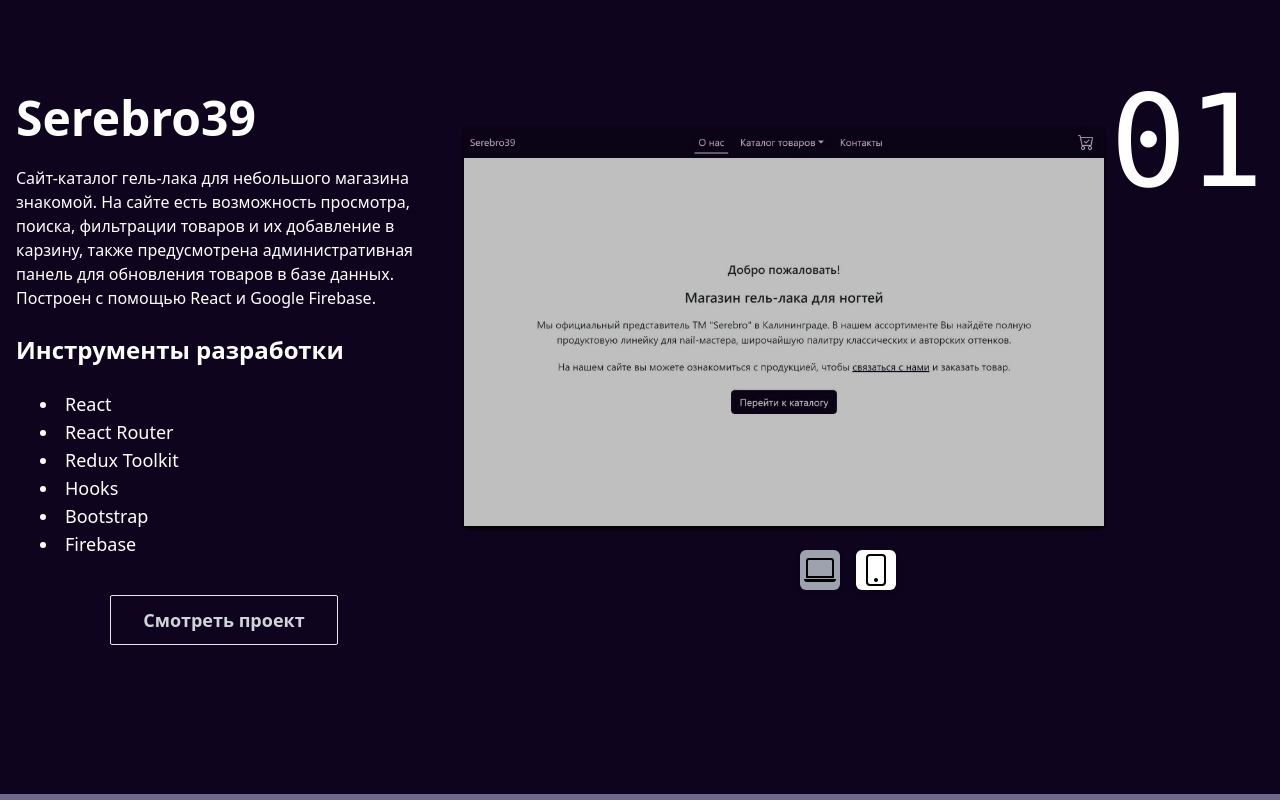
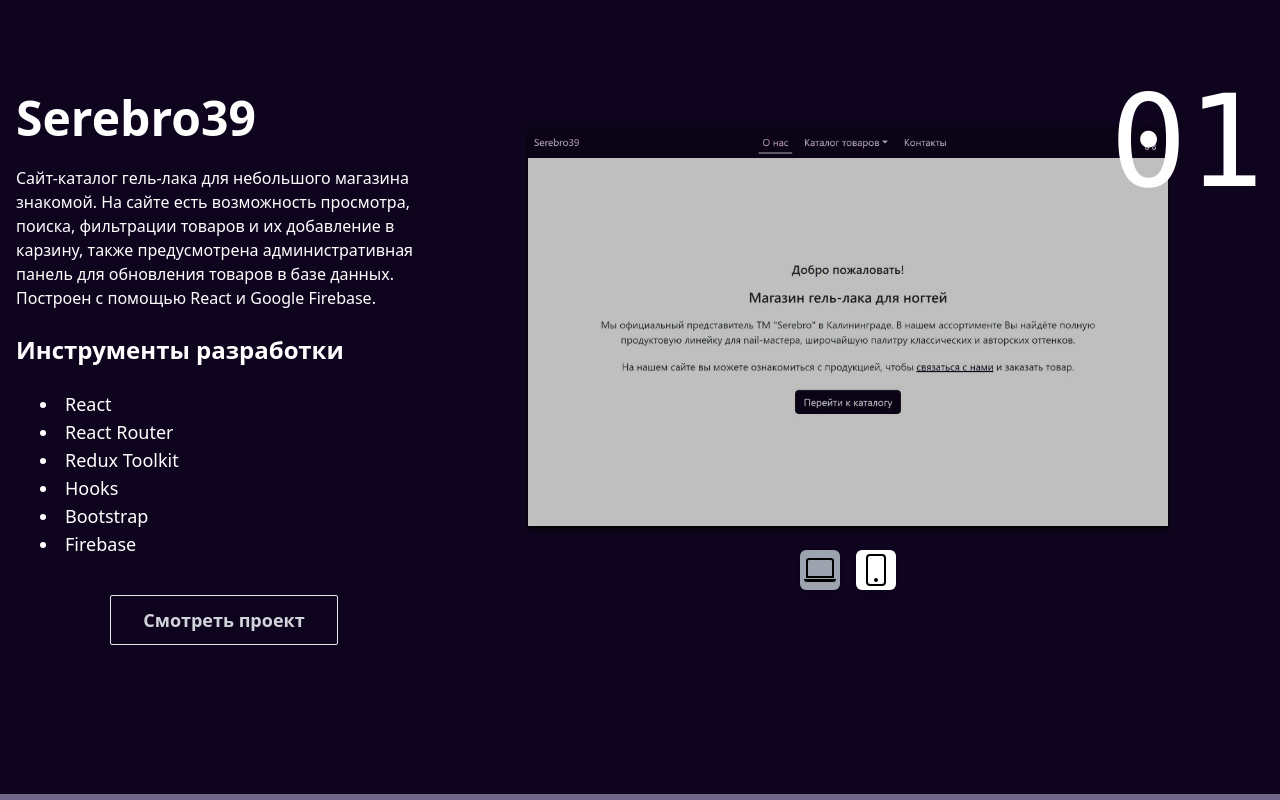
Before and after one commit to blank-evgeniy/portfolio, a React (Vite) app: page / in a window 1280 px wide. Shown: the part 1980-2780 px from the top of the page. Built offline with nearby package versions, Linux system fonts and the light colour scheme; the HTML template or start-up script is replaced by a standard one.

Commit message:
Fixed project screen style

```diff
--- a/src/components/Projects/ProjectItem.tsx
+++ b/src/components/Projects/ProjectItem.tsx
@@ -78,11 +78,12 @@
                     }
                 >
                     <Reveal>
+                        <div className="relative h-[50vh]">
                             <img
                                 className={
                                     orientation === 'mobile'
-                                    ? 'mx-auto h-[50vh] shadow-md shadow-black brightness-75'
-                                    : 'h-[50vh] object-contain shadow-md shadow-black brightness-75'
+                                        ? 'mx-auto max-h-[50vh] shadow-md shadow-black brightness-75'
+                                        : 'absolute left-[50%] top-[50%] max-h-[50vh] -translate-x-1/2 -translate-y-1/2 shadow-md shadow-black brightness-75'
                                 }
                                 src={
                                     orientation === 'laptop'
@@ -90,6 +91,7 @@
                                         : `./projects/${projectData.mobileImg}`
                                 }
                             />
+                        </div>
                     </Reveal>
                     <Reveal>
                         <div className="flex justify-center gap-4">
```
Lines whose indentation alone changed are shown as unchanged.
